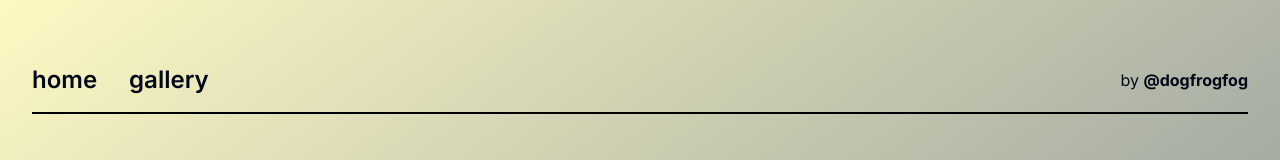
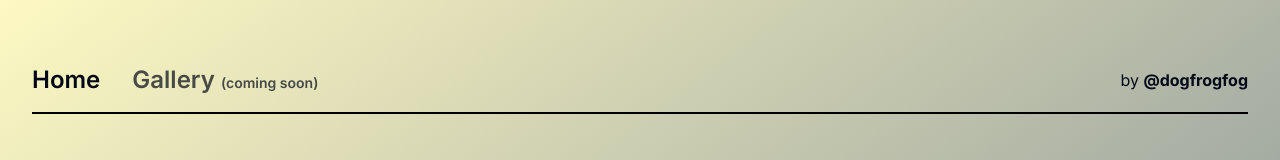
Before and after one commit to dogfrogfog/leonardo-ai-sandbox, a Next.js app: page / in a window 1280 px wide. Shown: the top 160 px of the page. Built offline with nearby package versions, Linux system fonts and the light colour scheme; no server answers; what @leonardo-ai/sdk would draw is missing.

Commit message:
disable gallery link

```diff
--- a/app/layout.tsx
+++ b/app/layout.tsx
@@ -15,10 +15,11 @@ function Header() {
 		<div className="mb-16 w-full flex items-center justify-between border-b-2 border-black pb-4">
 			<p className="text-2xl font-semibold">
 				<Link href="/" className="hover:underline mr-8">
-					home
+					Home
 				</Link>
-				<Link href="/gallery" className="hover:underline">
-					gallery
+				<Link href="/gallery" className="pointer-events-none opacity-70">
+					Gallery{' '}
+					<span className="text-sm">(coming soon)</span>
 				</Link>
 			</p>
 			<a
```
